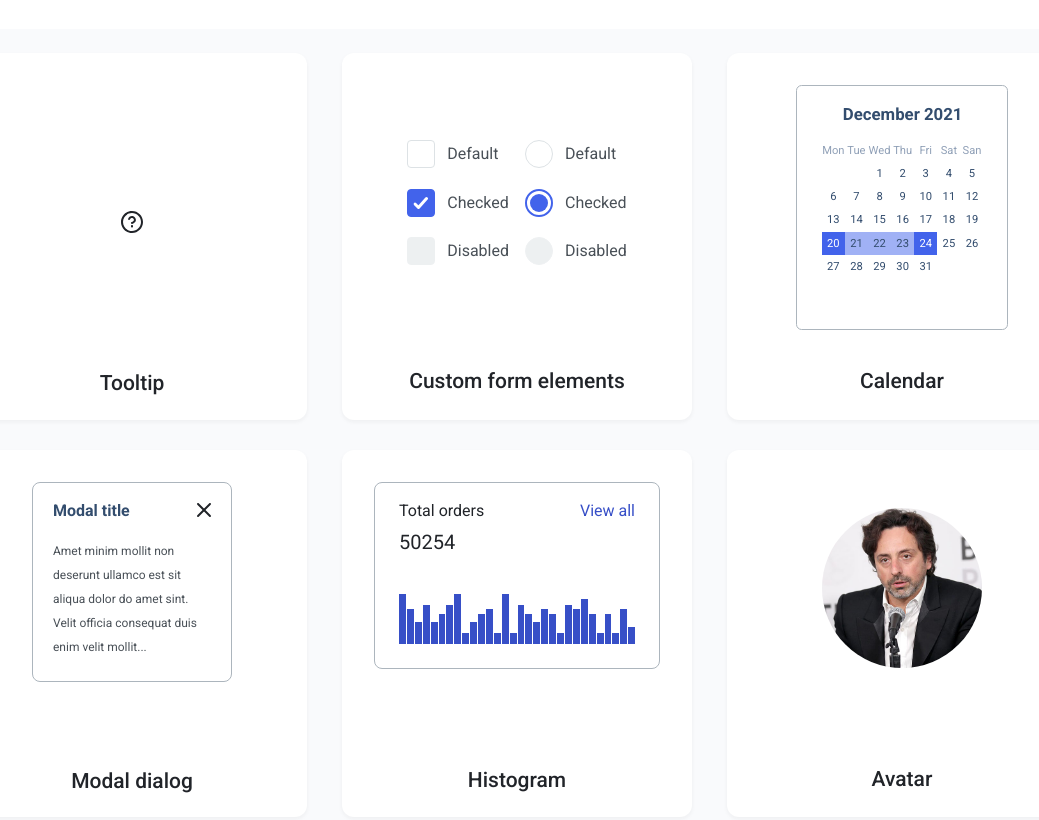
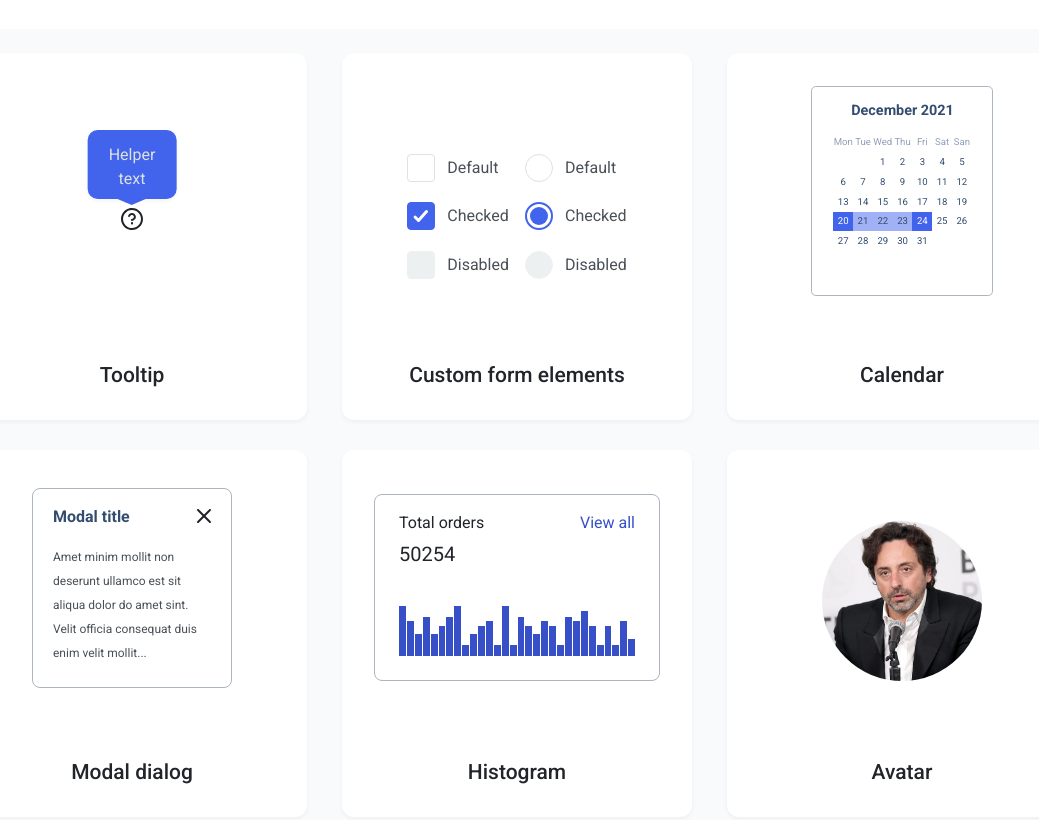
Before and after one commit to js-tasks-ru/htmlcss-20211125_postbox404, a website: page index.html in a window 1280 px wide. Shown: the part 240-1060 px from the top of the page, without its empty margins (128-1167 px from the left). Drawn offline with Linux system fonts and the light colour scheme.

Commit message:
project-1

```diff
--- a/05-lection3/01-tooltip/tooltip.css
+++ b/05-lection3/01-tooltip/tooltip.css
@@ -14,13 +14,21 @@
     box-shadow: 0px 2px 4px rgba(33, 36, 41, 0.05);
     border-radius: 10px;
     color: var(--white);
-    display: inline-block;
+    /*display: inline-block;*/
     padding: 13px 21px 8px;
     position: absolute;
     top: 0px;
     left: 50%;
     transform: translate(-50%, 3px);
     display: none;
+}
+
+.tooltip_preview {
+    position: relative;
+}
+
+.tooltip_preview .tooltip__bubble {
+    display: inline-block;
 }
 
 .tooltip__bubble:before {
--- a/05-lection3/02-modal/modal.css
+++ b/05-lection3/02-modal/modal.css
@@ -44,23 +44,26 @@
     color: var(--grey-4);
 }
 
-.modal__mindow_preview {
+.modal_preview .modal__window {
     width: 200px;
     height: 200px;
     border-radius: 8px;
     border: 1px solid var(--grey-3);
+    position: relative;
+    top: 100px;
 }
 
-.modal__title_preview {
+.modal_preview .modal__title {
     font-style: normal;
     font-weight: 600;
     font-size: 16px;
     line-height: 24px;
     color: var(--grey-bg);
     padding-left: 20px;
+    padding-top: 0;
 }
 
-.modal__text_preview {
+.modal_preview .modal__text {
     padding: 0px 20px;
     font-style: normal;
     font-weight: normal;
@@ -75,6 +78,6 @@
     justify-content: space-between;
 }
 
-.modal__close_preview {
-    margin: 15px 15px 0 0;
+.modal_preview .modal__close {
+    margin: 0;
 }
--- a/05-lection3/03-calendar/calendar.css
+++ b/05-lection3/03-calendar/calendar.css
@@ -61,5 +61,5 @@
 }
 
 .calendar_mini {
-    zoom: 0.7;
+    zoom: 0.6;
 }
--- a/components/card/card.css
+++ b/components/card/card.css
@@ -5,15 +5,18 @@
     box-shadow: 0px 2px 4px rgba(33, 36, 41, 0.05);
     border-radius: 12px;
     pointer-events: none;
+    display: flex;
+    flex-direction: column;
+    padding: 32px;
 }
 
 .card__body {
-    padding: 32px;
     display: flex;
     align-items: center;
     justify-content: center;
     flex-grow: 1;
 }
+
 
 .card__footer {
     text-align: center;
@@ -29,31 +32,6 @@
     text-decoration: none;
 }
 
-.card__footer_tooltip {
-    margin-top: 225px;
-}
-
-.card__footer_calendar {
-    text-align: center;
-    font-style: normal;
-    font-weight: 500;
-    font-size: 21px;
-    line-height: 25px;
-    color: var(--black);
-    padding-top: 7px;
-}
-
-
-.card__footer_modal {
-    text-align: center;
-    font-style: normal;
-    font-weight: 500;
-    font-size: 21px;
-    line-height: 25px;
-    color: var(--black);
-    padding-top: 55px;
-}
-
 .grid-input {
     display: grid;
     grid-template-columns: repeat(2, auto);
--- a/index.html
+++ b/index.html
@@ -76,20 +76,20 @@
                     <div class="preview__grid">
                         <a href="#" class="card__link"><div class="card">
                             <div class="card__body">
-                                <div class="tooltip">
-                                    <div class="tooltip__icon" style="top: 125px">
+                                <div class="tooltip_preview">
+                                    <div class="tooltip__icon" style="top: 30px">
                                         <svg width="24" height="24" viewBox="0 0 24 24" fill="none" xmlns="http://www.w3.org/2000/svg">
                                             <path fill-rule="evenodd" clip-rule="evenodd" d="M12 3C7.02944 3 3 7.02944 3 12C3 16.9706 7.02944 21 12 21C16.9706 21 21 16.9706 21 12C21 7.02944 16.9706 3 12 3ZM1 12C1 5.92487 5.92487 1 12 1C18.0751 1 23 5.92487 23 12C23 18.0751 18.0751 23 12 23C5.92487 23 1 18.0751 1 12Z" fill="#212429"/>
                                             <path fill-rule="evenodd" clip-rule="evenodd" d="M12.2581 8.02432C11.7926 7.94447 11.3138 8.03195 10.9066 8.27126C10.4994 8.51058 10.1901 8.88629 10.0333 9.33184C9.85006 9.85283 9.27914 10.1266 8.75815 9.94333C8.23716 9.76006 7.96339 9.18915 8.14666 8.66816C8.46013 7.77705 9.07886 7.02563 9.89327 6.547C10.7077 6.06837 11.6652 5.89341 12.5962 6.05311C13.5273 6.2128 14.3717 6.69686 14.9801 7.41953C15.5883 8.14205 15.9213 9.05648 15.92 10.0009C15.9195 11.5313 14.7849 12.5419 13.9747 13.082C13.5391 13.3725 13.1105 13.586 12.7949 13.7263C12.6356 13.7971 12.5015 13.8508 12.4049 13.8876C12.3565 13.906 12.3173 13.9203 12.2887 13.9305L12.254 13.9427L12.2429 13.9464L12.239 13.9478L12.2375 13.9483C12.2372 13.9484 12.2362 13.9487 11.92 13L12.2362 13.9487C11.7123 14.1233 11.146 13.8402 10.9713 13.3162C10.7968 12.7926 11.0794 12.2267 11.6027 12.0517L11.6014 12.0521C11.6015 12.0521 11.6016 12.052 11.6027 12.0517L11.6187 12.0461C11.6341 12.0406 11.6593 12.0314 11.6929 12.0186C11.7603 11.9929 11.8606 11.9529 11.9826 11.8987C12.2294 11.789 12.5509 11.6275 12.8653 11.4179C13.5549 10.9582 13.92 10.4691 13.92 10L13.92 9.99851C13.9207 9.52619 13.7542 9.06886 13.45 8.70753C13.1459 8.34619 12.7236 8.10417 12.2581 8.02432Z" fill="#212429"/>
                                             <path fill-rule="evenodd" clip-rule="evenodd" d="M12 15C12.5523 15 13 15.4477 13 16V16.5C13 17.0523 12.5523 17.5 12 17.5C11.4477 17.5 11 17.0523 11 16.5V16C11 15.4477 11.4477 15 12 15Z" fill="#212429"/>
                                         </svg>
                                     </div>
-                                    <div class="tooltip__bubble" style="top: 34px">
+                                    <div class="tooltip__bubble" style="top: -50px">
                                         <div class="tooltip__text">Helper text</div>
                                     </div>
                                 </div>
                             </div>
-                            <div class="card__footer card__footer_tooltip">Tooltip</div>
+                            <div class="card__footer">Tooltip</div>
                         </div></a>
                         <a href="#" class="card__link"><div class="card">
                             <div class="card__body">
@@ -222,15 +222,16 @@
                                     </div>
                                 </div>
                             </div>
-                            <div class="card__footer_calendar">Calendar</div>
+                            <div class="card__footer">Calendar</div>
                         </div></a>
 
                             <a href="#" class="card__link"><div class="card">
                             <div class="card__body">
-                                <div class="modal__mindow_preview">
+                                <div class="modal_preview">
+                                    <div class="modal__window">
                                         <div class="modal__title-close">
-                                        <h3 class="modal__title_preview">Modal title</h3>
-                                        <div class="modal__close_preview">
+                                            <h3 class="modal__title">Modal title</h3>
+                                            <div class="modal__close">
 
                                                     <svg width="24" height="24" viewBox="0 0 24 24" fill="none" xmlns="http://www.w3.org/2000/svg">
                                                     <path fill-rule="evenodd" clip-rule="evenodd" d="M18.7071 5.29289C19.0976 5.68342 19.0976 6.31658 18.7071 6.70711L6.70711 18.7071C6.31658 19.0976 5.68342 19.0976 5.29289 18.7071C4.90237 18.3166 4.90237 17.6834 5.29289 17.2929L17.2929 5.29289C17.6834 4.90237 18.3166 4.90237 18.7071 5.29289Z" fill="#212429"/>
@@ -239,13 +240,14 @@
 
                                             </div>
                                         </div>
-                                    <p class="modal__text_preview">Amet minim mollit non deserunt ullamco est sit aliqua dolor do amet sint.
+                                        <p class="modal__text">Amet minim mollit non deserunt ullamco est sit aliqua dolor do amet sint.
                                             Velit officia consequat duis enim velit mollit...
                                         </p>
 
                                     </div>
                                 </div>
-                            <div class="card__footer_modal">Modal dialog</div>
+                            </div>
+                            <div class="card__footer">Modal dialog</div>
                         </div>
                     </a>
                         <a href="#" class="card__link"><div class="card">
```
Lines whose indentation alone changed are shown as unchanged.
